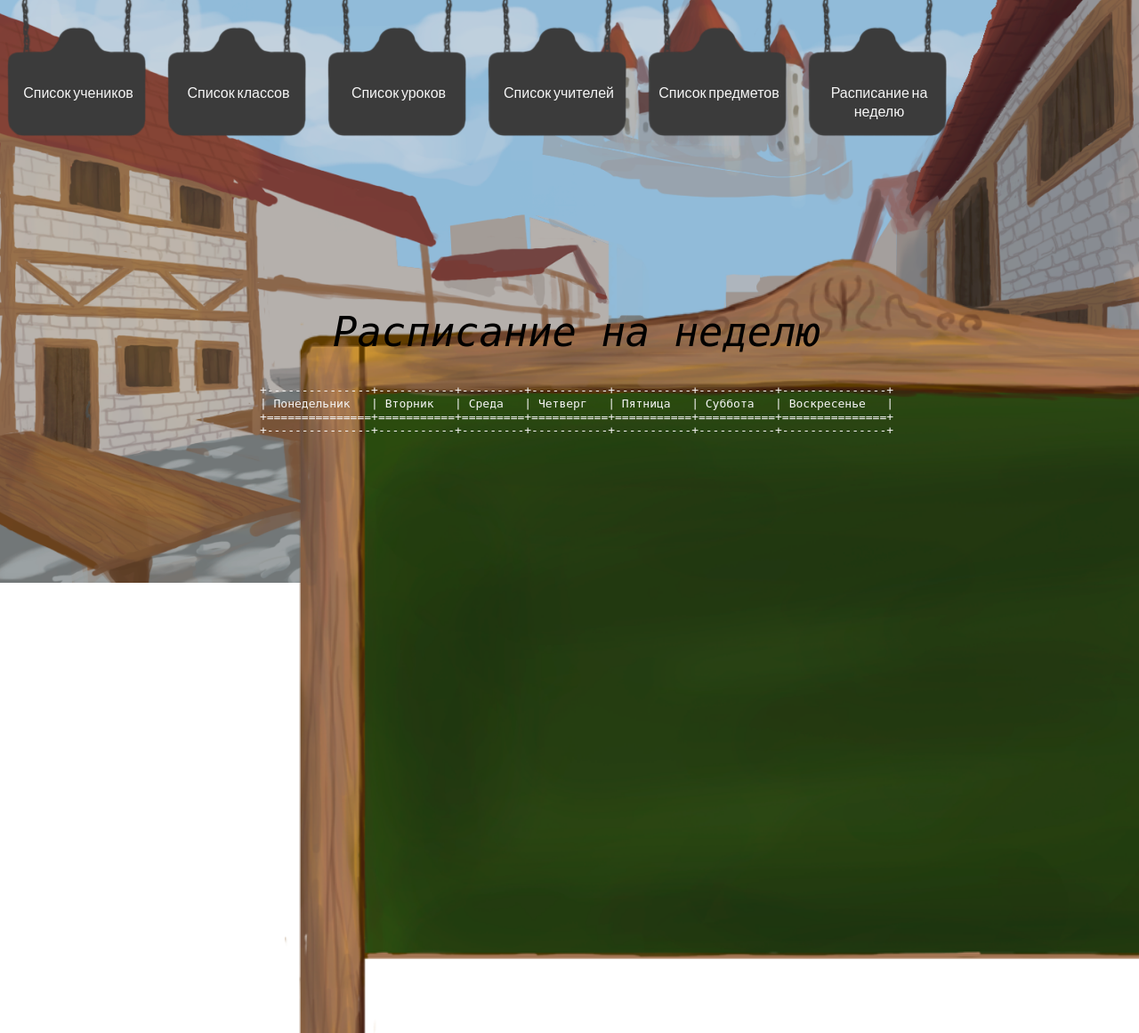
After one commit to School58-10V/schedule-app, a Flask app: page /personal-timetable in a window 1280 px wide. The commit adds this page. Shown: the whole page at 89% size. Run offline with Flask 2, Linux system fonts and the light colour scheme; data that the repository does not hold is empty; parts of the project's set-up code (start-up, migrations or seed data) failed here and were passed over; some libraries are stand-ins or nearby versions.

Commit message:
Added a page and moved stuff around

```diff
--- a/frontend/views.py
+++ b/frontend/views.py
@@ -4,7 +4,7 @@ from adapters.db_source import DBSource
 from schedule_app import app
 
 from interfaces.student_interface import StudentInterface
-from interfaces.schedule_interface import get_schedule_for_today
+from interfaces.schedule_interface import get_schedule_for_today, get_schedule_for_week
 
 DBSOURCE = DBSource(host="postgresql.aakapustin.ru",
                     password="VYRL!9XEB3yXQs4aPz_Q",
@@ -17,7 +17,7 @@ BASE_PATH = '127.0.0.1:5000/api/v1'
 @app.route('/', methods=['GET'])
 def main_page():
     # st = StudentInterface(db_source=DBSOURCE, student_id=123)
-    return render_template('main.html', schedule=get_schedule_for_today(db_source=DBSOURCE, current_user_id=119))
+    return render_template('main.html', schedule=get_schedule_for_today(db_source=DBSOURCE, current_user_id=122))
 
 
 @app.route('/login', methods=['GET'])
@@ -63,3 +63,7 @@ def subjects_page():
 @app.route('/timetable', methods=['GET'])
 def timetable_page():
     return render_template('timetable.html')
+
+@app.route("/personal-timetable", methods=["GET"])
+def personal_timetable_page():
+    return render_template("personal_table.html", table=get_schedule_for_week(db_source=DBSOURCE, student_id=122))
--- a/interfaces/schedule_interface.py
+++ b/interfaces/schedule_interface.py
@@ -47,3 +47,18 @@ def get_schedule_for_today(db_source, current_user_id):
         return 'Сегодня уроков нет! Ура!'
     return f'Расписание на сегодня: {datetime.date.today()}\n' + \
            tabulate(data, ["Начало", "Конец", "Урок", "Кабинет"], tablefmt='grid')
+
+
+def get_schedule_for_week(db_source, student_id):
+    # забираем все лессонроучики по данному расписанию для данного студа
+    lesson_rows = LessonRow.get_all_by_student_id(student_id=student_id, db_source=db_source)
+    # Форматируем дату в норм табличку
+    lesson_rows.sort(key= lambda x: x.get_start_time())
+    data = {}
+    for row in lesson_rows:
+        subj_name = Subject.get_by_id(row.get_subject_id(), db_source=db_source).get_subject_name()
+        if (row.get_day_of_the_week() in data.keys()):
+            data[row.get_day_of_the_week()].append(subj_name)
+        else:
+            data[row.get_day_of_the_week()] = [subj_name]
+    return tabulate(data, ["Понедельник", "Вторник", "Среда", "Четверг", "Пятница", "Суббота", "Воскресенье"], tablefmt="grid")
--- a/templates/base.html
+++ b/templates/base.html
@@ -18,9 +18,9 @@
             margin-top: -10px;
         }
         .nav_button{
-            width: 170px;
+            width: 160px;
             height: 60px;
-            padding: 105px 0px 0px 0px;
+            padding: 95px 0px 0px 0px;
 
             margin-right: 20px;
 
@@ -43,6 +43,7 @@
         <a class="nav_button" href="/lessons">Список уроков</a><br>
         <a class="nav_button" href="/teachers">Список учителей</a><br>
         <a class="nav_button" href="/subjects">Список предметов</a>
+        <a class="nav_button" href="/personal-timetable">Расписание на неделю</a>
     </nav>
 
 
--- /dev/null
+++ b/templates/personal_table.html
@@ -0,0 +1,45 @@
+{% extends 'base.html' %}
+
+{% block main %}
+<head>
+    <style>
+        .schedule_wrapper > img {
+            position: fixed;
+            bottom: 0%;
+            left: 25%;
+            right: 25%;
+            height: 75%;
+            z-index: 10;
+        }
+        .schedule_text {
+            color: whitesmoke;
+            z-index: 10;
+            height: 100%;
+            width: 100%;
+            position: fixed;
+            top: 36%;
+            font-size: 100%;
+        }
+        .table_header {
+            color: black;
+            font-style: italic;
+            z-index: 10;
+            height: 100%;
+            width: 100%;
+            position: fixed;
+            top: 26%;
+            font-size: 350%;
+        }
+    </style>
+</head>
+
+<div class="schedule_wrapper">
+    <img src="static/img/board.png">
+    <center>
+        <pre class="table_header">Расписание на неделю</pre>
+    </center>
+    <center>
+        <pre class="schedule_text">{{ table }}</pre>
+    </center>
+</div>
+{% endblock %}
```
Also changed, not shown: static/css/nadoo.css (+8 -8 lines).
